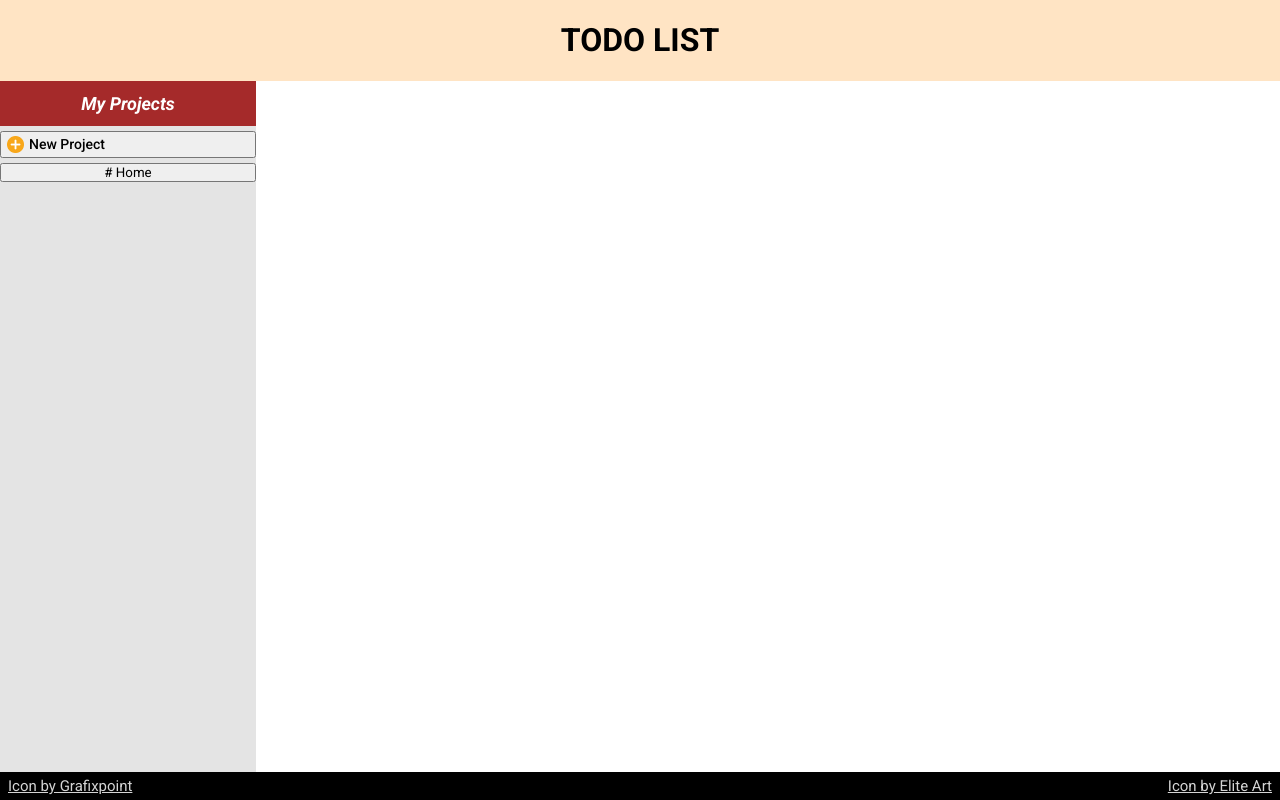
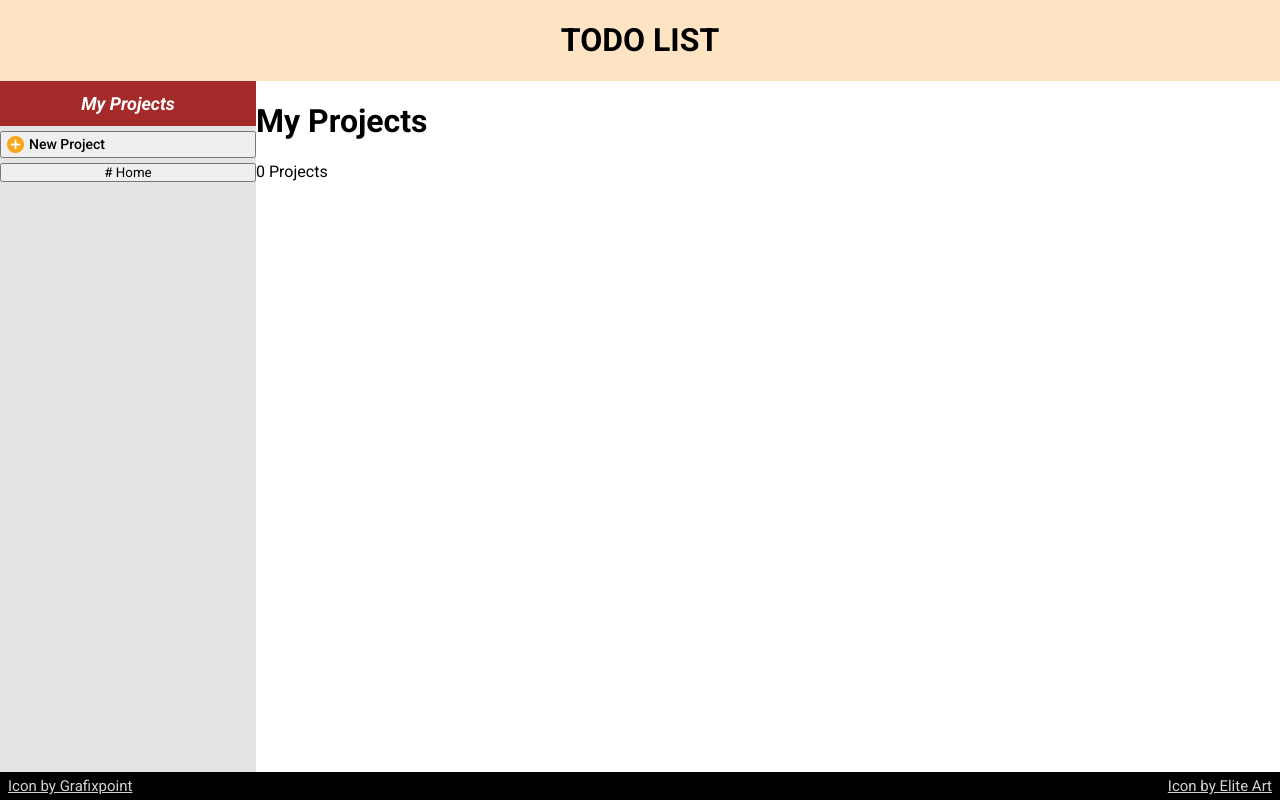
Before and after one commit to MetalSnow/Todo-List, a website built with webpack: page src/index.html in a window 1280 px wide. Built offline with nearby package versions, Linux system fonts and the light colour scheme.

Commit message:
Add project list container with a project counter

```diff
--- a/src/index.html
+++ b/src/index.html
@@ -12,6 +12,10 @@
     <div class="container">
       <div class="projects">
         <button id="myProjects">My Projects</button>
+      </div>
+      <div class="project-list">
+        <h1>My Projects</h1>
+        <p><span class="proNum">0</span> Projects</p>
       </div>
       <div class="todo-list"></div>
     </div>
```
Also changed, not shown: dist/index.html.
